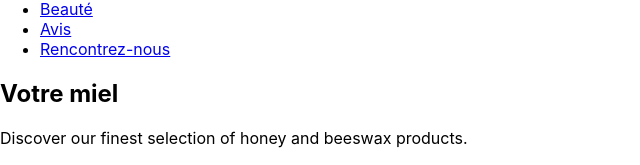
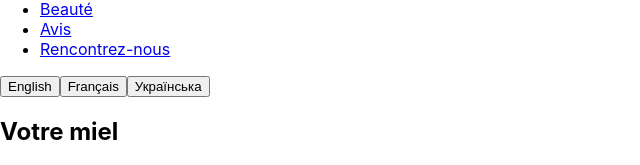
Before and after one commit to Ariaky/votre_miel, a React (Create React App) app: page / in a window 1280 px wide. Shown: the part 117-282 px from the top of the page, without its empty margins (0-640 px from the left). Built offline with nearby package versions, Linux system fonts and the light colour scheme.

Commit message:
add language switcher

```diff
--- a/src/components/App.jsx
+++ b/src/components/App.jsx
@@ -9,12 +9,14 @@ import Beauty from './Beauty/Beauty';
 import Reviews from './Reviews/Reviews';
 import MeetUs from './MeetUs/MeetUs';
 import Footer from './Footer/Footer';
+import LanguageSwitcher from './LanguagesSwitcher/LanguageSwitcher';
 import './App.module.css';
 
 export const App = () => {
   return (
     <div>
       <Navbar />
+      <LanguageSwitcher />
       <HeroSection />
       <AboutUs />
       <Products />
```
